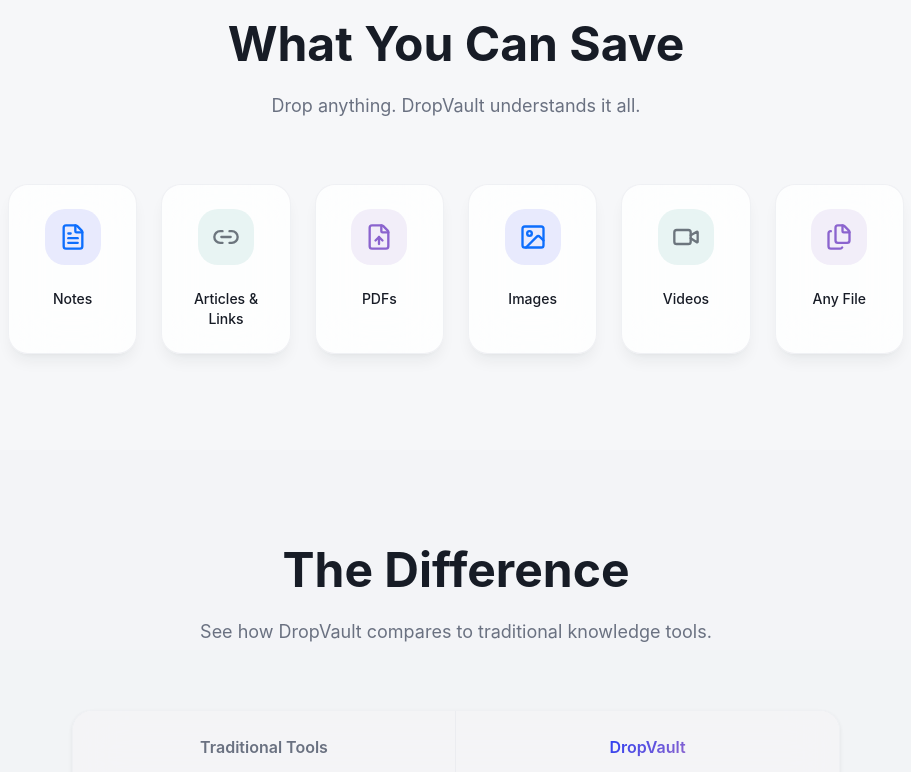
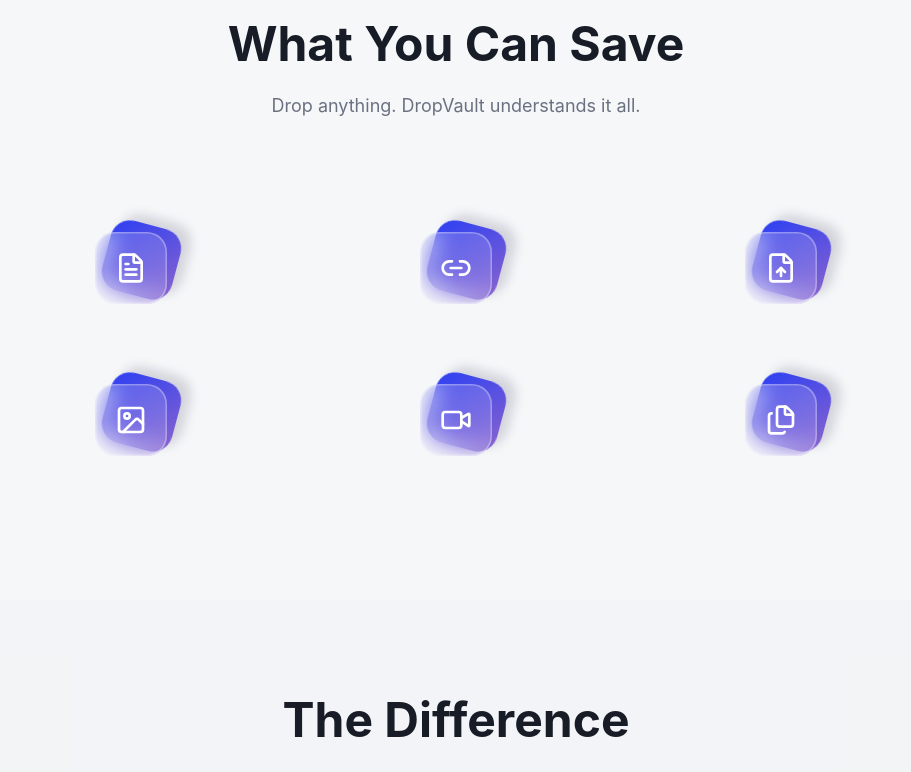
Before and after one commit to kaushikharsh99/Dropvault, a React (Vite) app in the folder dropvault-website/: page / in a window 1280 px wide. Shown: the part 5193-5965 px from the top of the page, without its empty margins (184-1095 px from the left). Built offline with nearby package versions, Linux system fonts and the light colour scheme; no server answers.

Commit message:
feat: add GlassIcons component and integrate into WhatYouCanSaveSection with theme-consistent styling

```diff
--- /dev/null
+++ b/dropvault-website/src/components/GlassIcons.css
@@ -0,0 +1,114 @@
+.icon-btns {
+  display: grid;
+  grid-gap: 5em;
+  grid-template-columns: repeat(2, 1fr);
+  margin: auto;
+  padding: 3em 0;
+  overflow: visible;
+  justify-items: center; /* Center items in grid cells */
+}
+
+.icon-btn {
+  background-color: transparent;
+  outline: none;
+  position: relative;
+  width: 4.5em;
+  height: 4.5em;
+  perspective: 24em;
+  transform-style: preserve-3d;
+  -webkit-tap-highlight-color: transparent;
+  border: none;
+  cursor: pointer;
+  padding: 0; /* Reset padding */
+}
+
+.icon-btn__back,
+.icon-btn__front,
+.icon-btn__label {
+  transition:
+    opacity 0.3s cubic-bezier(0.83, 0, 0.17, 1),
+    transform 0.3s cubic-bezier(0.83, 0, 0.17, 1);
+}
+
+.icon-btn__back,
+.icon-btn__front {
+  border-radius: 1.25em;
+  position: absolute;
+  top: 0;
+  left: 0;
+  width: 100%;
+  height: 100%;
+}
+
+.icon-btn__back {
+  background: linear-gradient(135deg, hsl(234, 89%, 56%), hsl(262, 52%, 60%));
+  box-shadow: 0.5em -0.5em 0.75em hsla(234, 89%, 10%, 0.15);
+  display: block;
+  transform: rotate(15deg);
+  transform-origin: 100% 100%;
+  will-change: transform;
+}
+
+.icon-btn__front {
+  background-color: hsla(0, 0%, 100%, 0.15);
+  box-shadow: 0 0 0 0.1em hsla(0, 0%, 100%, 0.3) inset;
+  backdrop-filter: blur(0.75em);
+  -webkit-backdrop-filter: blur(0.75em);
+  -moz-backdrop-filter: blur(0.75em);
+  display: flex;
+  transform-origin: 80% 50%;
+  will-change: transform;
+}
+
+.icon-btn__icon {
+  margin: auto;
+  width: 2em; /* Slightly larger icon container */
+  height: 2em;
+  display: flex;
+  align-items: center;
+  justify-content: center;
+  color: white; /* Ensure icons are white */
+}
+
+.icon-btn__icon svg {
+    width: 100%;
+    height: 100%;
+}
+
+.icon-btn__label {
+  font-size: 0.9em;
+  white-space: nowrap;
+  text-align: center;
+  line-height: 2;
+  opacity: 0;
+  position: absolute;
+  top: 110%; /* Move down slightly */
+  right: -50%; /* Allow overflow */
+  left: -50%;
+  transform: translateY(0);
+  color: inherit; /* Inherit text color from parent */
+  font-weight: 600;
+  pointer-events: none;
+}
+
+.icon-btn:focus-visible .icon-btn__back,
+.icon-btn:hover .icon-btn__back {
+  transform: rotate(25deg) translate3d(-0.5em, -0.5em, 0.5em);
+}
+
+.icon-btn:focus-visible .icon-btn__front,
+.icon-btn:hover .icon-btn__front {
+  transform: translate3d(0, 0, 2em);
+}
+
+.icon-btn:focus-visible .icon-btn__label,
+.icon-btn:hover .icon-btn__label {
+  opacity: 1;
+  transform: translateY(20%);
+}
+
+@media (min-width: 768px) {
+  .icon-btns {
+    grid-template-columns: repeat(3, 1fr);
+  }
+}
--- /dev/null
+++ b/dropvault-website/src/components/GlassIcons.jsx
@@ -0,0 +1,22 @@
+import React from 'react';
+import './GlassIcons.css';
+
+const GlassIcons = ({ items, className }) => {
+  return (
+    <div className={`icon-btns ${className || ''}`}>
+      {items.map((item, index) => (
+        <button key={index} className={`icon-btn ${item.customClass || ''}`} aria-label={item.label} type="button">
+          <span className="icon-btn__back"></span>
+          <span className="icon-btn__front">
+            <span className="icon-btn__icon" aria-hidden="true">
+              {item.icon}
+            </span>
+          </span>
+          <span className="icon-btn__label text-foreground">{item.label}</span>
+        </button>
+      ))}
+    </div>
+  );
+};
+
+export default GlassIcons;
--- a/dropvault-website/src/components/WhatYouCanSaveSection.jsx
+++ b/dropvault-website/src/components/WhatYouCanSaveSection.jsx
@@ -1,15 +1,19 @@
 import { motion } from "framer-motion";
 import { FileText, Link2, FileUp, Image, Video, Files } from "lucide-react";
+import GlassIcons from './GlassIcons';
+
 const saveTypes = [
-  { icon: FileText, label: "Notes", color: "bg-primary/10 text-primary" },
-  { icon: Link2, label: "Articles & Links", color: "bg-secondary/10 text-secondary" },
-  { icon: FileUp, label: "PDFs", color: "bg-accent/10 text-accent" },
-  { icon: Image, label: "Images", color: "bg-primary/10 text-primary" },
-  { icon: Video, label: "Videos", color: "bg-secondary/10 text-secondary" },
-  { icon: Files, label: "Any File", color: "bg-accent/10 text-accent" }
+  { icon: <FileText />, label: "Notes" },
+  { icon: <Link2 />, label: "Articles & Links" },
+  { icon: <FileUp />, label: "PDFs" },
+  { icon: <Image />, label: "Images" },
+  { icon: <Video />, label: "Videos" },
+  { icon: <Files />, label: "Any File" }
 ];
+
 const WhatYouCanSaveSection = () => {
-  return <section id="features" className="py-24">
+  return (
+    <section id="features" className="py-24">
       <div className="container mx-auto px-6">
         <motion.div
           initial={{ opacity: 0, y: 20 }}
@@ -26,22 +30,13 @@
           </p>
         </motion.div>
 
-        <div className="grid grid-cols-2 md:grid-cols-3 lg:grid-cols-6 gap-4 max-w-4xl mx-auto">
-          {saveTypes.map((type, index) => <motion.div
-    key={type.label}
-    initial={{ opacity: 0, scale: 0.9 }}
-    whileInView={{ opacity: 1, scale: 1 }}
-    viewport={{ once: true }}
-    transition={{ duration: 0.4, delay: index * 0.08 }}
-    className="floating-card flex flex-col items-center text-center p-6 group"
-  >
-              <div className={`w-14 h-14 rounded-2xl ${type.color} flex items-center justify-center mb-4 group-hover:scale-110 transition-transform duration-300`}>
-                <type.icon className="w-7 h-7" />
-              </div>
-              <span className="text-sm font-medium text-foreground">{type.label}</span>
-            </motion.div>)}
+        <div className="flex justify-center">
+            <div className="w-full max-w-4xl">
+                 <GlassIcons items={saveTypes} />
             </div>
         </div>
-    </section>;
+      </div>
+    </section>
+  );
 };
 export default WhatYouCanSaveSection;
```
Lines whose indentation alone changed are shown as unchanged.
